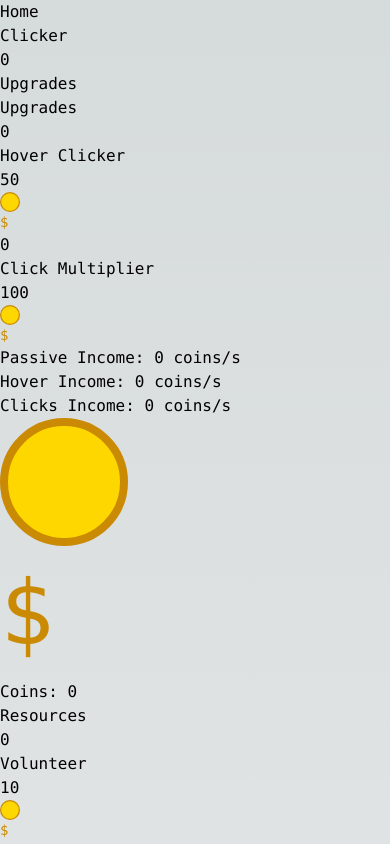
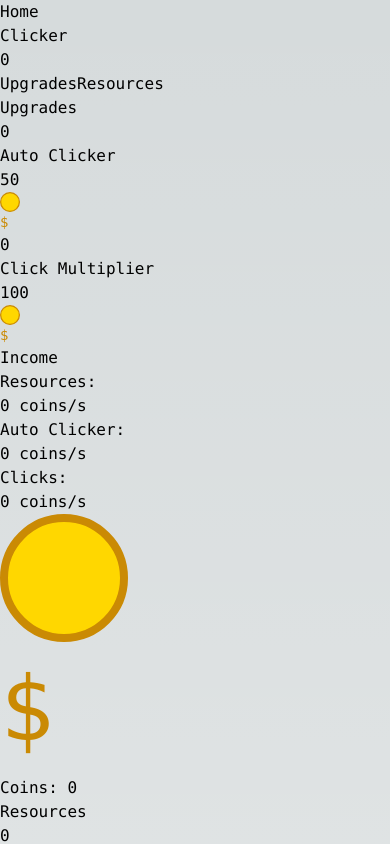
Before and after one commit to ThorGalli/thor-portfolio, a Next.js app: page /clicker in a window 390 px wide. Shown: the top 844 px of the page. Built offline with nearby package versions, Linux system fonts and the light colour scheme.

Commit message:
Change Hover Clicker to Auto Clicker

```diff
--- a/src/components/coins/mainCoin.tsx
+++ b/src/components/coins/mainCoin.tsx
@@ -4,31 +4,32 @@ import useMathUtils from '@/utils/useMathUtils'
 import BaseCoin from './baseCoins'
 
 export default function MainCoin() {
-  const {
-    passiveIncome,
-    hoverIncome: autoClickerIncome,
-    totalCoins,
-    clicksIncome,
-    clickCoin,
-    setMouseOrTouchOnCoin,
-  } = useGameContext()
+  const { passiveIncome, autoIncome, totalCoins, clicksIncome, clickCoin } =
+    useGameContext()
   const { short } = useMathUtils()
 
   function handleClick() {
     clickCoin()
   }
   return (
-    <div className="mt-5 flex transform flex-col items-center justify-start gap-5">
-      <div>Passive Income: {short(passiveIncome, 2)} coins/s</div>
-      <div>Hover Income: {short(autoClickerIncome, 2)} coins/s</div>
-      <div>Clicks Income: {short(clicksIncome, 2)} coins/s</div>
+    <div className="flex transform flex-col items-center justify-start gap-5">
+      <div className="flex w-full justify-center">
+        <p className="text-yellow-200">Income</p>
+      </div>
+      <div className="flex w-full justify-between">
+        <p>Resources:&nbsp;</p> <p>{short(passiveIncome, 2)} coins/s</p>
+      </div>
+      <div className="flex w-full justify-between">
+        <p>Auto Clicker:&nbsp;</p>
+        <p>{short(autoIncome, 2)} coins/s</p>
+      </div>
+      <div className="flex w-full justify-between">
+        <p>Clicks:&nbsp;</p>
+        <p>{short(clicksIncome, 2)} coins/s</p>
+      </div>
       <div
         id="coin"
         onClick={handleClick}
-        onMouseEnter={() => setMouseOrTouchOnCoin(true)}
-        onMouseLeave={() => setMouseOrTouchOnCoin(false)}
-        onTouchStart={() => setMouseOrTouchOnCoin(true)}
-        onTouchEnd={() => setMouseOrTouchOnCoin(false)}
         style={{ transition: 'all 0.1s ease-in-out' }}
         className="cursor-pointer overflow-hidden rounded-full shadow-inner transition-all hover:scale-110 active:scale-95"
       >
--- a/src/contexts/useGameContext.tsx
+++ b/src/contexts/useGameContext.tsx
@@ -18,16 +18,14 @@ type GameContextProps = {
   getAdjustedPrice: (buyable: Buyable) => number
   totalCoins: number
   passiveIncome: number
-  hoverIncome: number
+  autoIncome: number
   clicksIncome: number
   clickCoin: () => void
-  setMouseOrTouchOnCoin: React.Dispatch<React.SetStateAction<boolean>>
-  mouseOrTouchOnCoin: boolean
 }
 
 type Coins = {
   fromClicks: number
-  fromHover: number
+  fromAuto: number
   fromIncome: number
   spent: number
 }
@@ -39,11 +37,9 @@ export const GameContext = createContext<GameContextProps>({
   getAdjustedPrice: () => 0,
   totalCoins: 0,
   passiveIncome: 0,
-  hoverIncome: 0,
+  autoIncome: 0,
   clicksIncome: 0,
   clickCoin: () => null,
-  setMouseOrTouchOnCoin: () => null,
-  mouseOrTouchOnCoin: false,
 })
 
 const gameFPS = 30
@@ -52,7 +48,6 @@ export const GameProvider = ({ children }: { children: React.ReactNode }) => {
   const [items, setItems] = useState<ShopItems>(shopItems)
   const [upgrades, setUpgrades] = useState<ShopUpgrades>(shopUgrades)
   const [clicksIncome, setClicksIncome] = useState(0)
-  const [mouseOrTouchOnCoin, setMouseOrTouchOnCoin] = useState(false)
   const [frameSwitch, setFrameSwitch] = useState(false)
   const [lastClickTime, setLastClickTime] = useState(performance.now())
   const [lastFrameTime, setLastFrameTime] = useState(performance.now())
@@ -64,7 +59,7 @@ export const GameProvider = ({ children }: { children: React.ReactNode }) => {
     },
     {
       fromClicks: 0,
-      fromHover: 0,
+      fromAuto: 0,
       fromIncome: 0,
       spent: 0,
     },
@@ -79,7 +74,7 @@ export const GameProvider = ({ children }: { children: React.ReactNode }) => {
   }, [upgrades])
 
   const totalCoins = Math.round(
-    coins.fromClicks + coins.fromIncome + coins.fromHover - coins.spent,
+    coins.fromClicks + coins.fromIncome + coins.fromAuto - coins.spent,
   )
 
   const getAdjustedPrice = useCallback(
@@ -129,10 +124,10 @@ export const GameProvider = ({ children }: { children: React.ReactNode }) => {
 
     const elapsedTime = currentTime - lastFrameTime
     const incomeCoins = calculateIncomeCoins(elapsedTime)
-    const hoverCoins = calculateHoverCoins(elapsedTime)
+    const autoCoins = calculateAutoCoins(elapsedTime)
     updateCoins({
       fromIncome: coins.fromIncome + incomeCoins,
-      fromHover: coins.fromHover + hoverCoins,
+      fromAuto: coins.fromAuto + autoCoins,
     })
 
     setFrameSwitch(!frameSwitch)
@@ -142,12 +137,12 @@ export const GameProvider = ({ children }: { children: React.ReactNode }) => {
     return (passiveIncome * elapsedTime) / 1000
   }
 
-  function calculateHoverCoins(elapsedTime: number) {
+  function calculateAutoCoins(elapsedTime: number) {
     const coinsToAdd =
-      upgrades.hoverClicker.amount *
-      upgrades.hoverClicker.multiplier *
+      upgrades.autoClicker.amount *
+      upgrades.autoClicker.multiplier *
       coinsPerClick
-    return mouseOrTouchOnCoin ? (elapsedTime * coinsToAdd) / 1000 : 0
+    return (elapsedTime * coinsToAdd) / 1000 || 0
   }
 
   function estimateClicksIncome(currentTime: number) {
@@ -191,43 +186,39 @@ export const GameProvider = ({ children }: { children: React.ReactNode }) => {
 
   const displayIncome = Math.round(passiveIncome * 100) / 100
 
-  const hoverIncome = useMemo(() => {
-    return mouseOrTouchOnCoin
-      ? Math.round(
-          coinsPerClick *
-            upgrades.hoverClicker.amount *
-            upgrades.hoverClicker.multiplier *
-            100,
-        ) / 100
-      : 0
-  }, [coinsPerClick, mouseOrTouchOnCoin, upgrades.hoverClicker.amount])
+  const autoIncome = useMemo(() => {
+    return (
+      Math.round(
+        coinsPerClick *
+          upgrades.autoClicker.amount *
+          upgrades.autoClicker.multiplier *
+          100,
+      ) / 100
+    )
+  }, [coinsPerClick, upgrades.autoClicker.amount])
 
   const contextValues = useMemo(
     () => ({
       items,
       upgrades,
       passiveIncome: displayIncome,
-      hoverIncome,
+      autoIncome,
       clicksIncome,
       buy,
       getAdjustedPrice,
       totalCoins,
       clickCoin,
-      mouseOrTouchOnCoin,
-      setMouseOrTouchOnCoin,
     }),
     [
       items,
       upgrades,
       displayIncome,
-      hoverIncome,
+      autoIncome,
       clicksIncome,
       buy,
       getAdjustedPrice,
       totalCoins,
       clickCoin,
-      mouseOrTouchOnCoin,
-      setMouseOrTouchOnCoin,
     ],
   )
 
--- a/src/data/upgrades.ts
+++ b/src/data/upgrades.ts
@@ -10,10 +10,10 @@ export type ShopUpgrades = {
 }
 
 export const shopUgrades = {
-  hoverClicker: {
-    id: 'hoverClicker',
-    name: 'Hover Clicker',
-    description: 'Generates coins while hovering the button',
+  autoClicker: {
+    id: 'autoClicker',
+    name: 'Auto Clicker',
+    description: 'Clicks for you',
     price: 50,
     multiplier: 1,
     amount: 0,
--- a/src/layouts/clicker.tsx
+++ b/src/layouts/clicker.tsx
@@ -9,17 +9,25 @@ export default function ClickerGame() {
   const [upgradeDrawerOpen, setUpgradeDrawerOpen] = useState(false)
   const [itemDrawerOpen, setItemDrawerOpen] = useState(false)
   const drawerButtonClass =
-    'h-fit rounded-md border-2 border-yellow-800 px-2 py-4 text-yellow-200 lg:hidden'
+    'h-fit rounded-md border-2 border-yellow-800 px-2 py-4 text-yellow-200'
 
   return (
-    <div>
-      <div className="flex justify-around gap-5 lg:flex-row">
+    <div className="flex flex-col">
+      <div className="flex justify-between lg:hidden">
         <button
           className={drawerButtonClass}
           onClick={() => setUpgradeDrawerOpen(!upgradeDrawerOpen)}
         >
           Upgrades
         </button>
+        <button
+          className={drawerButtonClass}
+          onClick={() => setItemDrawerOpen(!itemDrawerOpen)}
+        >
+          Resources
+        </button>
+      </div>
+      <div className="flex justify-around gap-5 lg:flex-row">
         <div className="hidden flex-col gap-2 lg:flex">
           <p className="h-fit rounded-md border-2 border-yellow-800 px-2 py-4 text-yellow-200">
             Upgrades
@@ -33,12 +41,6 @@ export default function ClickerGame() {
           </p>
           <ItemList />
         </div>
-        <button
-          className={drawerButtonClass}
-          onClick={() => setItemDrawerOpen(!itemDrawerOpen)}
-        >
-          Resources
-        </button>
       </div>
 
       <div className="lg:hidden">
```
